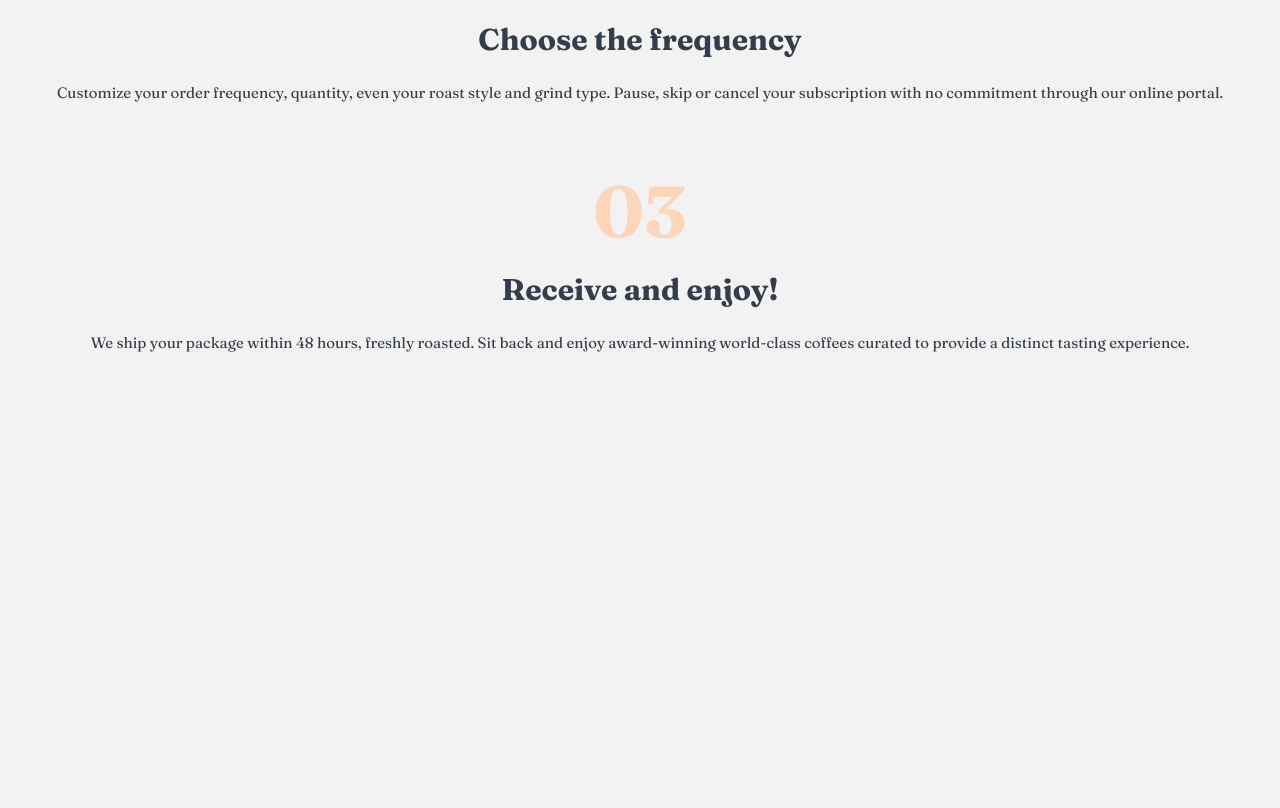
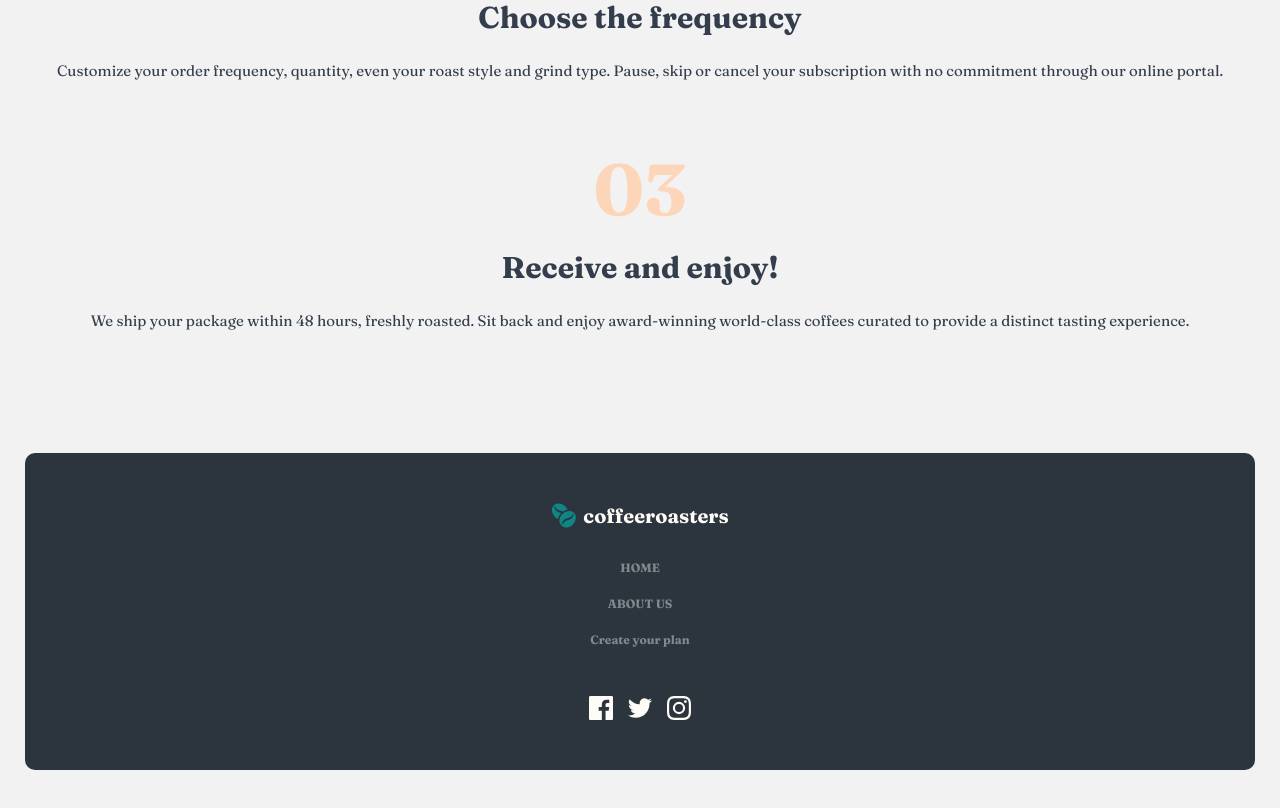
Before and after one commit to lasha-abuladze/coffeeroasters-subscription-site, a website: page index.html in a window 1280 px wide. Shown: the part 3986-4794 px from the top of the page. Before the commit the page ends 4761 px from the top, so only its background shows below. Drawn offline with Linux system fonts and the light colour scheme.

Commit message:
add footer.  finish home page

```diff
--- a/index.html
+++ b/index.html
@@ -191,7 +191,7 @@
 
         <figure class="figure--shipping">
 
-            <img src="./assets/home/desktop/icon-gift.svg" alt="icon shipping">
+            <img src="./assets/home/desktop/icon-truck.svg" alt="icon shipping">
 
             <figcaption>
                 <h3>
@@ -273,6 +273,26 @@
 
     </section>
 
+    <footer>
+        <div class="logo-div">
+            <img src="./assets/logo.svg" alt="logo.svg">
+            <b>coffeeroasters</b>
+        </div>
+
+        <ul>
+            <li><a href="#">HOME</a></li>
+            <li><a href="#">ABOUT US</a></li>
+            <li><a href="#">Create your plan</a></li>
+        </ul>
+
+        <div class="social-medias">
+            <img src="./assets/shared/desktop/icon-facebook.svg" alt="icon facebook">
+            <img src="./assets/shared/desktop/icon-twitter.svg" alt="icon twitter">
+            <img src="./assets/shared/desktop/icon-instagram.svg" alt="icon instagram">
+        </div>
+
+    </footer>
+
 
 
 
--- a/main.scss
+++ b/main.scss
@@ -8,7 +8,7 @@ $frances--font: "Fraunces", serif;
 body {
     background-color: #F2F2F2;
     font-family: $frances--font;
-    padding-bottom: 300px;
+    padding-bottom: 70px;
 }
 
 
@@ -641,3 +641,48 @@ body {
         }
     }
 }
+
+
+footer {
+    width: calc(100% - 50px);
+    background-color: #2C343E;
+    border-radius: 10px;
+    margin: auto;
+    text-align: center;
+    padding: 50px 0px;
+    box-sizing: border-box;
+
+    .logo-div {
+        @include flex-row();
+        justify-content: center;
+        gap: 7px;
+        font-size: 20px;
+        font-weight: 700;
+        color: #FEFCF7;
+        margin-bottom: 30px;
+    }
+
+    ul{
+        li {
+
+            margin-bottom: 20px;
+
+            &:last-child {
+                margin-bottom: 0px;
+            }
+
+            a {
+                color: #83888F;
+                font-size: 12px;
+                font-weight: bold;
+            }
+        }
+    }
+
+    .social-medias {
+        margin-top: 50px;
+        @include flex-row();
+        justify-content: center;
+        gap: 15px;
+    }
+}
```
Also changed, not shown: style.css.
